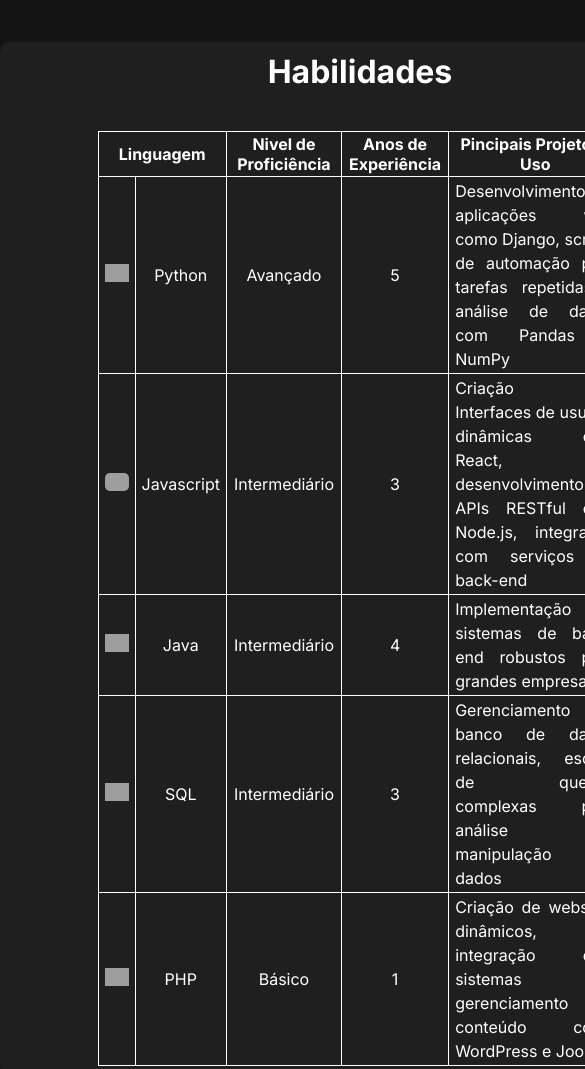
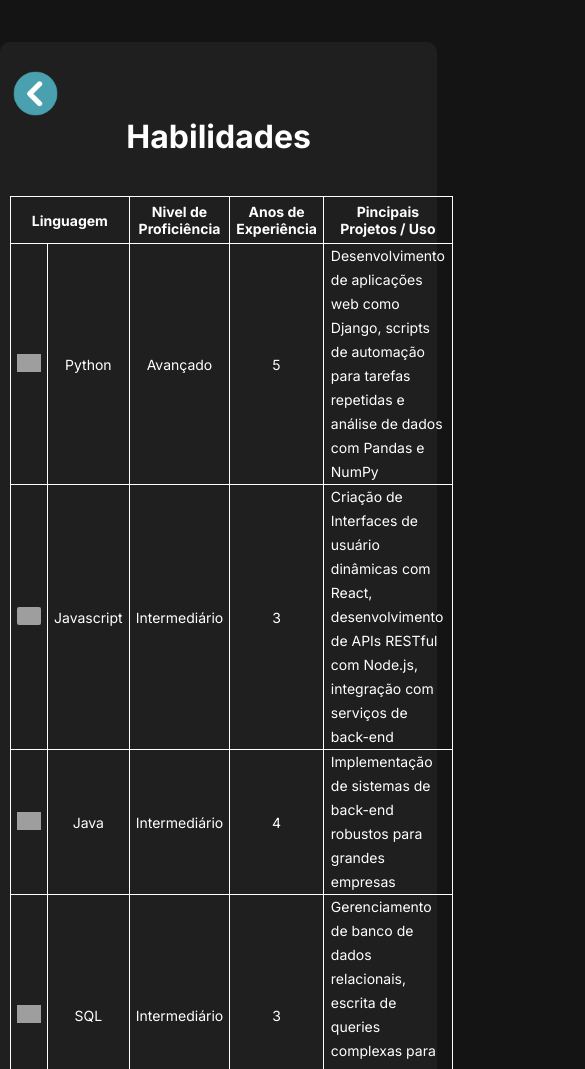
Before and after one commit to Davi-D18/Senai, a plain HTML site: page codificacao_front-end/pratica_css/atv01_portfolio/habilidades.html in a window 390 px wide. Shown: the top 1069 px of the page, 585 px wide, since content can reach past the window. Drawn offline with Linux system fonts and the light colour scheme; grey boxes are pictures that could not be loaded.

Commit message:
Botão de voltar adicionado e melhorado a responsividade | 22/07

```diff
--- a/codificacao_front-end/pratica_css/atv01_portfolio/habilidades.css
+++ b/codificacao_front-end/pratica_css/atv01_portfolio/habilidades.css
@@ -27,14 +27,20 @@ body {
 }
 
 main {
-  width: 700px;
+  width: 550px;
   padding: 10px;
   border-radius: 10px;
   margin: auto;
   background-color: var(---Grey800);
 }
 
+.voltar {
+  width: 30px;
+  margin: 1.2rem 0.2rem;
+}
+
 h1 {
+  margin-top: -1.4rem;
   text-align: center;
   margin-bottom: 2.5rem;
 }
@@ -54,7 +60,7 @@ img {
 }
 
 .javascript-logo {
-  border-radius: 5px;
+  border-radius: 2px;
 }
 
 td, th {
@@ -67,16 +73,41 @@ td, th {
   line-height: 1.5rem;
 }
 
-@media(min-width:370px) and(max-width:600px) {
+@media(min-width:380px) and (max-width:579px) {
+
   table {
-    width: 70%;
+    font-size: 14px;
+    margin: 0px;
+  }
+
+  td, th {
+    padding: 6px;
+  }
+
+  .column-projetos {
+    padding: 0px 7px;
+    text-align: left;
+  }
+
+  .voltar {
+    width: 45px;
   }
 
   main {
-    width: 400px;
-  }
-
-  body {
-    height: 100%;
+    width: 107%;
+    padding-bottom: 2rem;
   }
 }
+
+@media(width>=486px)and(max-width:579px) {
+  table {
+    margin: 0;
+    margin-left: 13vw;
+  }
+}
+
+@media(min-width:580px) and (max-width:650px){
+  table {
+    margin-left: 3vw;
+  }
+}
--- a/codificacao_front-end/pratica_css/atv01_portfolio/habilidades.html
+++ b/codificacao_front-end/pratica_css/atv01_portfolio/habilidades.html
@@ -13,6 +13,7 @@
   </head>
   <body>
     <main>
+      <a href="index.html"><img class="voltar" src="assets/images/icons8-back-64.png" alt=""></a>
       <h1>Habilidades</h1>
       <div class="table">
         <table>
```
Also changed, not shown: codificacao_front-end/pratica_css/atv01_portfolio/assets/images/icons8-back-64.png (added).
